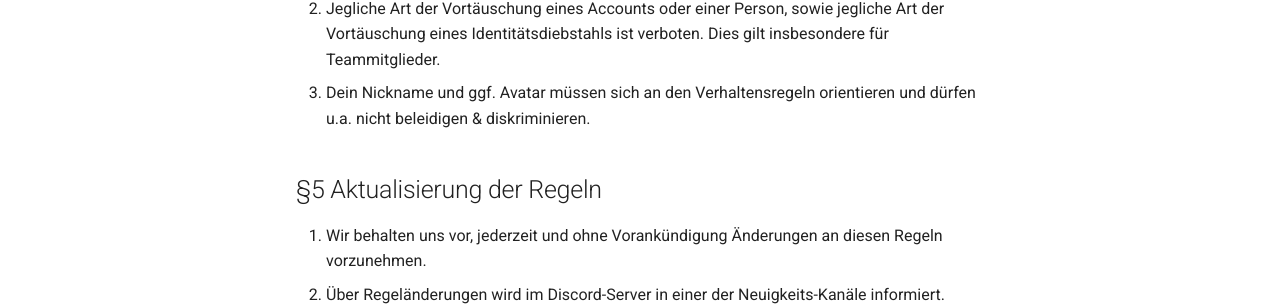
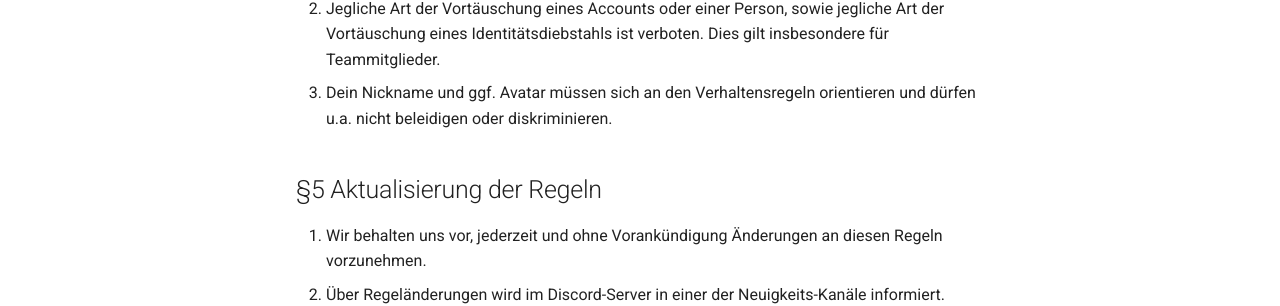
Before and after one commit to CansteinBerlin/docu, an MkDocs documentation site: the page built from docs/rules/main.md, in a window 1280 px wide and 900 px high, scrolled down 1177 px. Shown: the part 462-768 px from the top of the window. Built offline with MkDocs 1.6.1 and Material for MkDocs 9.7.7, drawn with Linux system fonts in a browser that asks for light colours; comment, search, counter and statistics services are not loaded.

Commit message:
Small typo

```diff
--- a/docs/rules/main.md
+++ b/docs/rules/main.md
@@ -28,7 +28,7 @@
 ## §4 Accounts
 1. Du bist für deinen Account zuständig. Falls beispielsweise angeblich ein Freund mit deinem Account etwas gemacht hat, musst du trotzdem dafür gerade stehen.
 2. Jegliche Art der Vortäuschung eines Accounts oder einer Person, sowie jegliche Art der Vortäuschung eines Identitätsdiebstahls ist verboten. Dies gilt insbesondere für Teammitglieder.
-3. Dein Nickname und ggf. Avatar müssen sich an den Verhaltensregeln orientieren und dürfen u.a. nicht beleidigen & diskriminieren.
+3. Dein Nickname und ggf. Avatar müssen sich an den Verhaltensregeln orientieren und dürfen u.a. nicht beleidigen oder diskriminieren.
 
 ## §5 Aktualisierung der Regeln
 1. Wir behalten uns vor, jederzeit und ohne Vorankündigung Änderungen an diesen Regeln vorzunehmen.
```
